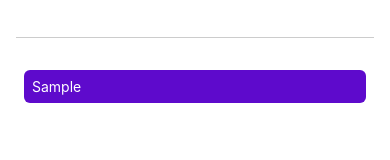
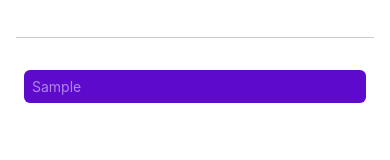
Before and after one commit to Krishnaveni-Mestree/RN-Course-Goal-App, a React Native app: screen / in a window 390 px wide. Both pictures are taken after typing "Sample" into the empty fields and a click on the button "ADD GOAL". Shown: the part 133-293 px from the top of the page. Built offline with nearby package versions, Linux system fonts and the light colour scheme.

Commit message:
Now ripple effect styles are working for iOS also

```diff
--- a/components/GoalItem.js
+++ b/components/GoalItem.js
@@ -7,6 +7,7 @@ const GoalItem=(props)=>{
             <Pressable
                 android_ripple={{color:'#210644'}}
                 onPress={props.onDeleteItem.bind(this,props.id)}
+                style={(pressed)=>pressed && styles.pressedItem}
             >
                 <Text style={styles.goalText}>
                     {props.text}
@@ -25,6 +26,9 @@ const styles=StyleSheet.create({
     goalText:{
         padding:8, //for inside ripple_effect have to show
         color:'white',
+    },
+    pressedItem:{
+        opacity:0.5,
     }
 })
 
```
